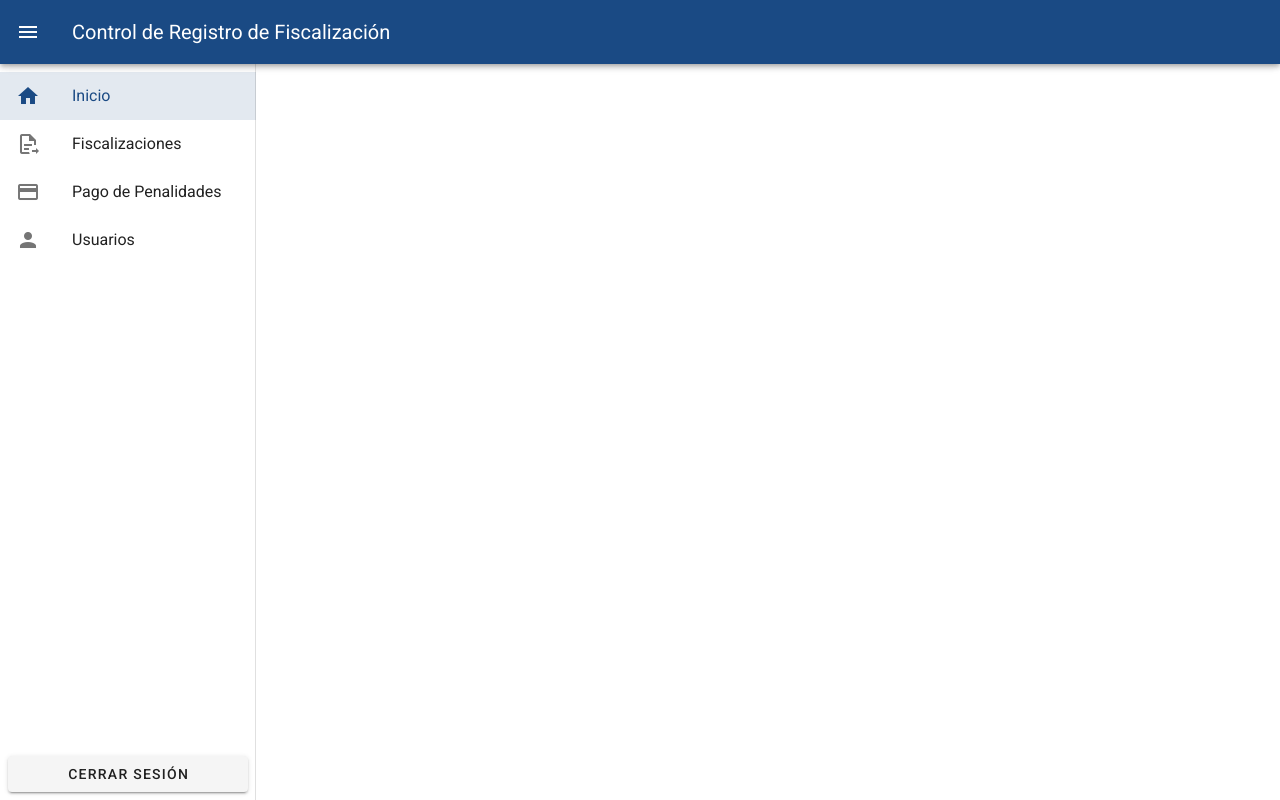
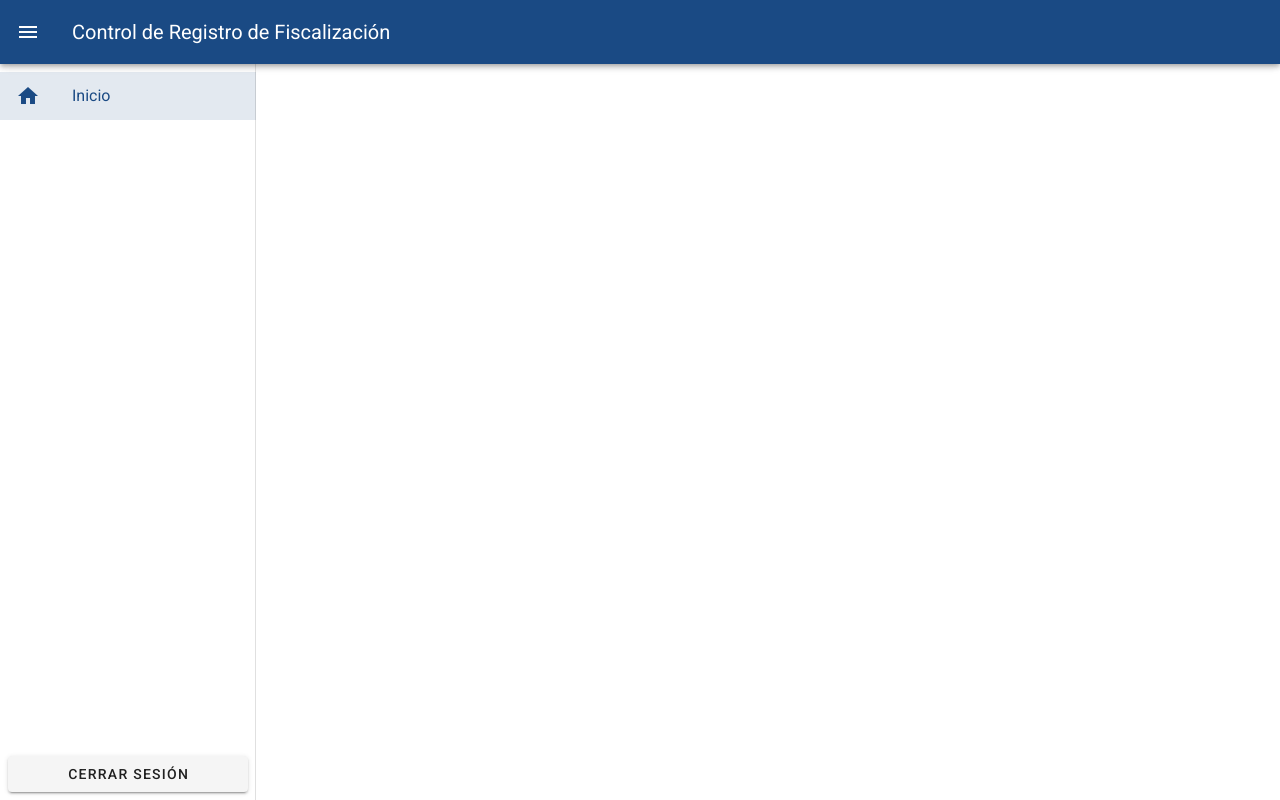
Before and after one commit to Iamoscarbc/sf-fe, a Nuxt app: page / in a window 1280 px wide. Built offline with nearby package versions, Linux system fonts and the light colour scheme; what vue-sweetalert2 would draw is missing.

Commit message:
changes for permission

```diff
--- a/src/layouts/auth.vue
+++ b/src/layouts/auth.vue
@@ -66,30 +66,39 @@ import { mapActions } from 'vuex'
           {
             icon: 'mdi-home',
             title: 'Inicio',
-            to: '/',
-            role: 'home-page'
+            to: '/'
           },
           {
             icon: 'mdi-file-document-arrow-right-outline',
             title: 'Fiscalizaciones',
             to: '/fiscalizaciones',
-            role: 'get-inspections'
+            role: 'view-inspects'
           },
           {
             icon: 'mdi-credit-card-outline',
             title: 'Pago de Penalidades',
             to: '/pago-de-penalidades',
-            role: 'get-payment-penalties'
+            role: 'view-payment-penalties'
           },
           {
             icon: 'mdi-account',
             title: 'Usuarios',
             to: '/usuarios',
-            role: 'get-users'
+            role: 'view-users'
           }
         ]
 
-        return items
+        return items.filter(ele => {
+          if(!ele.role){
+            return true
+          }
+
+          if(!this.$auth.user){
+            return false
+          }
+
+          return this.$auth.user.idProfile.roles.includes(ele.role)
+        })
       }
     },
     methods:{
--- a/src/pages/fiscalizaciones/index.vue
+++ b/src/pages/fiscalizaciones/index.vue
@@ -4,7 +4,8 @@
       <h2>Registro de Fiscalizaciones</h2>
       <v-btn
         color="primary"
-        to="/fiscalizaciones/agregar">
+        to="/fiscalizaciones/agregar"
+        v-if="!!$auth.user && $auth.user.idProfile.roles.includes('register-inspects')">
         Registrar
       </v-btn>
     </div>
@@ -25,7 +26,7 @@
       loading-text="Obteniendo registros de fiscalizaciones"
     >
       <template v-slot:item.actions="{ item }">
-        <v-tooltip bottom v-if="!loadingFileDownload">
+        <v-tooltip bottom v-if="!loadingFileDownload && !!$auth.user && $auth.user.idProfile.roles.includes('update-inspects')">
           <template v-slot:activator="{ on, attrs }">
               <v-icon
                   color="info"
@@ -37,7 +38,7 @@
           </template>
           <span>Editar</span>
         </v-tooltip>
-        <v-tooltip bottom v-if="!loadingFileDownload">
+        <v-tooltip bottom v-if="!loadingFileDownload && !!$auth.user && $auth.user.idProfile.roles.includes('delete-inspects')">
           <template v-slot:activator="{ on, attrs }">
             <v-icon
               color="error"
--- a/src/pages/pago-de-penalidades/index.vue
+++ b/src/pages/pago-de-penalidades/index.vue
@@ -4,7 +4,8 @@
         <h2>Pago de Penalidades</h2>
         <v-btn
           color="primary"
-          to="/pago-de-penalidades/agregar">
+          to="/pago-de-penalidades/agregar"
+          v-if="!!$auth.user && $auth.user.idProfile.roles.includes('register-payment-penalties')">
           Registrar
         </v-btn>
       </div>
@@ -25,7 +26,7 @@
       loading-text="Obteniendo registros de pago de penalidades"
     >
       <template v-slot:item.actions="{ item }">
-        <v-tooltip bottom v-if="!loadingFileDownload">
+        <v-tooltip bottom v-if="!loadingFileDownload && !!$auth.user && $auth.user.idProfile.roles.includes('update-payment-penalties')">
           <template v-slot:activator="{ on, attrs }">
               <v-icon
                   color="info"
@@ -37,7 +38,7 @@
           </template>
           <span>Editar</span>
         </v-tooltip>
-        <v-tooltip bottom v-if="!loadingFileDownload">
+        <v-tooltip bottom v-if="!loadingFileDownload && !!$auth.user && $auth.user.idProfile.roles.includes('delete-payment-penalties')">
           <template v-slot:activator="{ on, attrs }">
             <v-icon
               color="error"
```
